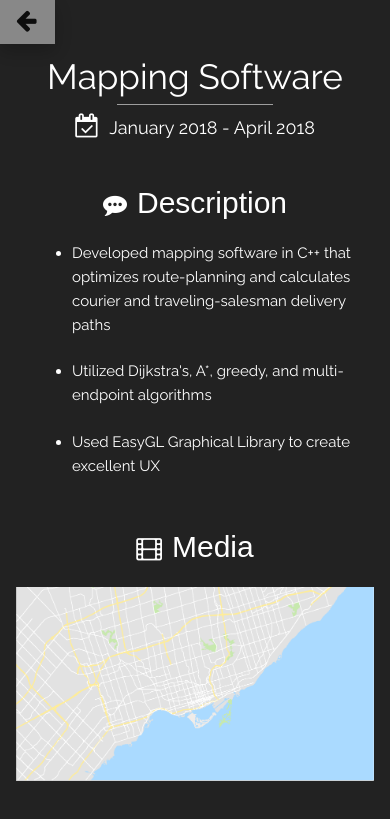
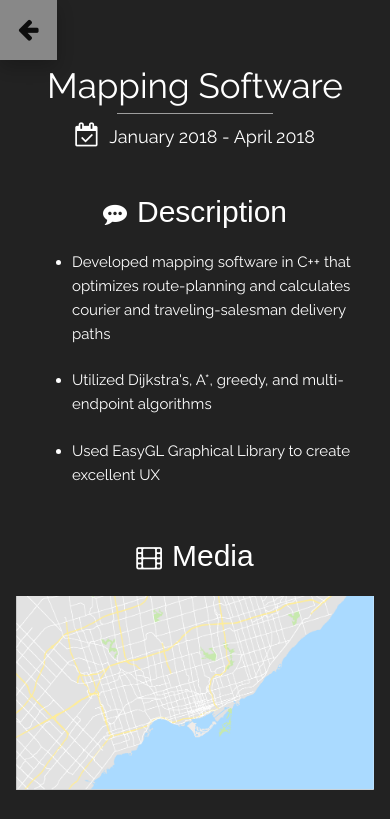
Before and after one commit to akashmathur/akashmathur.github.io, a plain HTML site: page GIS.html in a window 390 px wide. Shown: the top 819 px of the page. Drawn offline with Linux system fonts and the light colour scheme.

Commit message:
gh_1.15 : fixed return to portfolio button on each html page to allow mobile users to have better ease of access

```diff
--- a/GIS.html
+++ b/GIS.html
@@ -1,5 +1,6 @@
+
+
 <!--Mapping Project Page-->
-
 <!DOCTYPE html>
 <html>
    <title>akashmathur.</title>
@@ -40,11 +41,9 @@
    </style>
    <body>
       <div class="bgimg w3-display-container w3-animate-opacity w3-text-white w3-animate-zoom">
-         <div class="w3-bar-block" style="width:55px" >
-            <a href= "javascript:history.back()" class="w3-bar-item w3-btn w3-button w3-large nav-color w3-hover-opacity">
-            <i class="fa fa-arrow-left w3-xlarge"></i>
-            </a>
-         </div>
+         <a href= "index.html#portfolio" class="w3-btn w3-button w3-xlarge nav-color w3-hover-opacity padding-16-all">
+         <i class="fa fa-arrow-left w3-xlarge"></i>
+         </a>
          <div class="w3-cell-row padding-0">
             <div class="w3-container w3-cell w3-mobile w3-center" style="width: 100%;">
                <h1 class="w3-xxxlarge animated fadeInDown margin-0 mobile-custom-font-2">Mapping Software</h1>
--- a/css/main.css
+++ b/css/main.css
@@ -25,11 +25,9 @@
      color:#222222!important;
      background-color:#fff!important
 }
-
-.mobile-hover-link:hover{
-    color:#222222!important;
+ .mobile-hover-link:hover{
+     color:#222222!important;
      background-color:#fff!important
-
 }
  .skills-spacing {
      margin-top:8px!important;
@@ -72,17 +70,14 @@
      margin-top:0px!important;
      margin-bottom:0px!important;
 }
-
-.margin-2 {
+ .margin-2 {
      margin-top:2px!important;
      margin-bottom:2px!important;
 }
-
  .margin-3 {
      margin-top:3px!important;
      margin-bottom:3px!important;
 }
-
  .margin-4 {
      margin-top:4px!important;
      margin-bottom:4px!important;
@@ -109,8 +104,7 @@
      margin-top:32px!important;
      margin-bottom:32px!important;
 }
-
-.margin-36-bottom {
+ .margin-36-bottom {
      margin-bottom:36px!important;
 }
  .margin-4-top {
@@ -135,9 +129,12 @@
  .padding-16-top {
      padding-top:16px!important;
 }
-
-
-
+ .padding-16-all {
+     padding-top:12px!important;
+     padding-right:18px!important;
+     padding-bottom:12px!important;
+     padding-left:18px!important;
+}
  .padding-20 {
      padding-top:20px!important;
      padding-bottom:20px!important;
@@ -188,10 +185,7 @@
          width:100%!important;
          padding: 0px;
          margin-top: 40px;
-
     }
-
-
      .mobile-custom-font {
          font-size: 11px;
     }
@@ -212,7 +206,6 @@
  .font-13-half{
      font-size:13.5px!important
 }
-
-.font-16{
+ .font-16{
      font-size:16px!important
 }
--- a/javascript/script.js
+++ b/javascript/script.js
@@ -3,6 +3,7 @@
 //        scrollTop: $("#body").offset().top
 //    }, 1000);
 //});
+
 $(".homeButton").click(function() {
     $('html, body').animate({
         scrollTop: $("#body").offset().top
```
Also changed, not shown: arduino.html (+1 -3 lines), assembly.html (+5 -6 lines), checkout51.html (+5 -6 lines), index.html (+4 -3 lines), raingrid.html (+5 -6 lines), websiteProj.html (+5 -6 lines).
